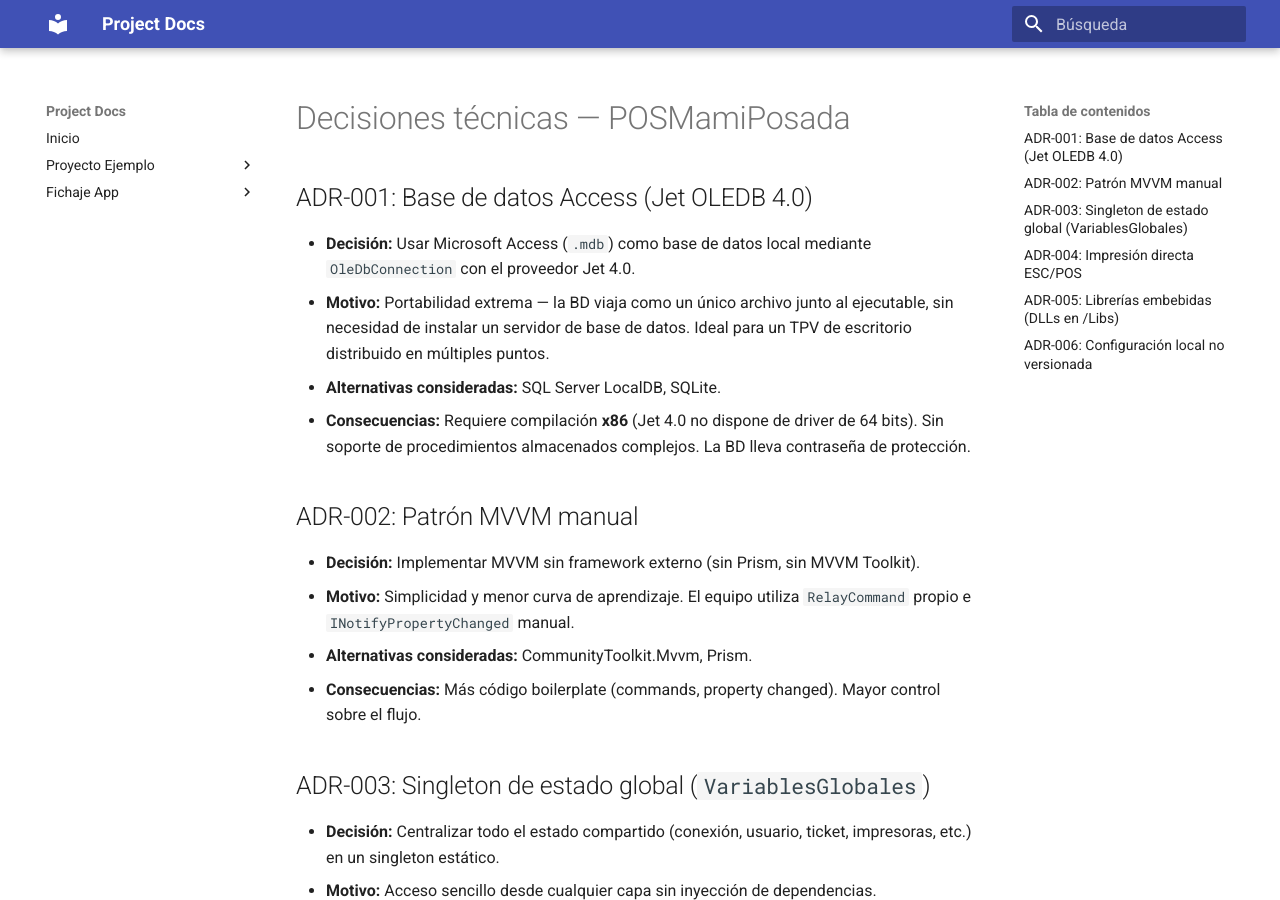
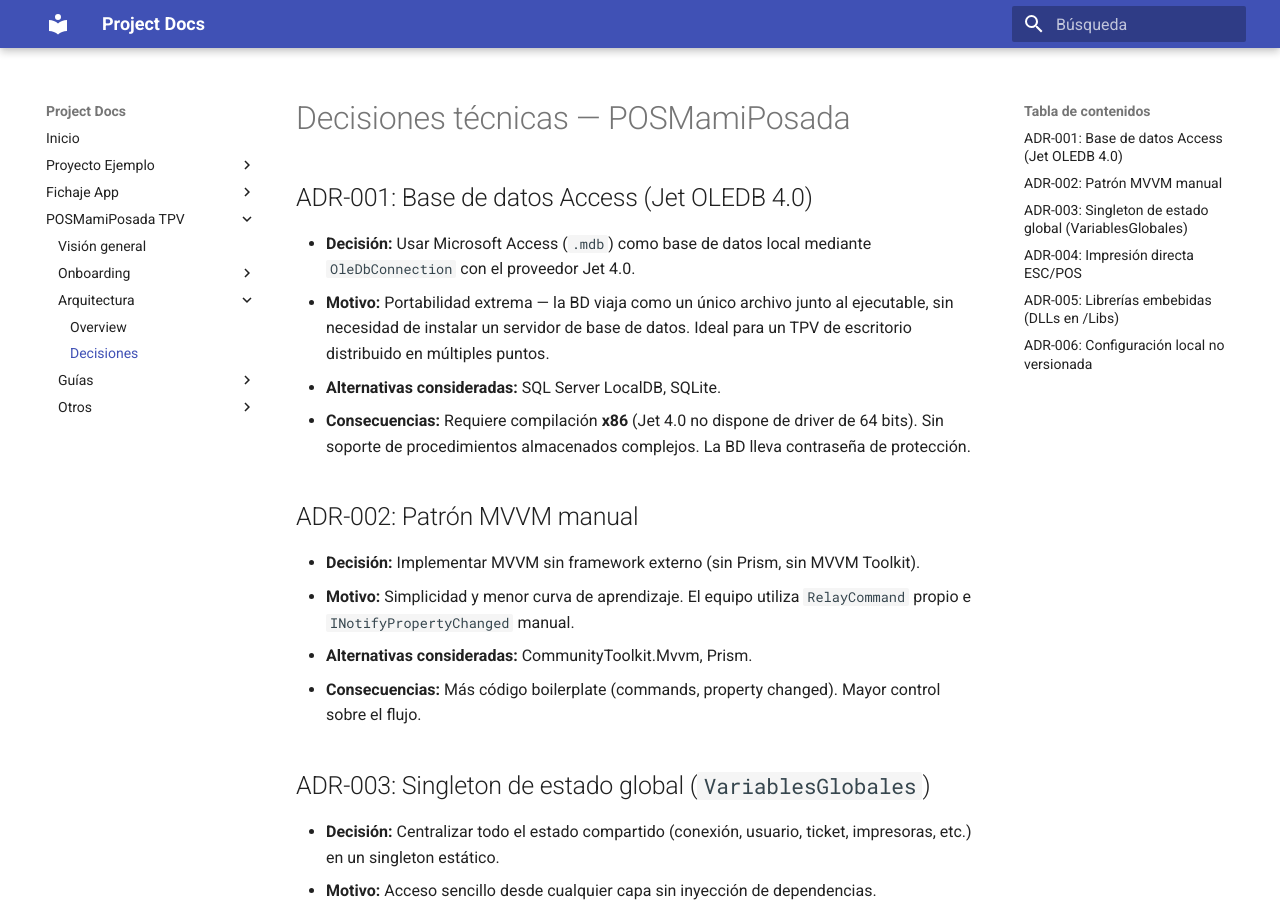
Before and after one commit to KongSoftwareSpain/projects-docs, an MkDocs documentation site: the page built from docs/mamiposada/arquitectura/decisiones.md, in a window 1280 px wide and 900 px high. Built offline with MkDocs 1.6.1 and Material for MkDocs 9.7.7, drawn with Linux system fonts in a browser that asks for light colours.

Commit message:
fix sidebar

```diff
--- a/mkdocs.yml
+++ b/mkdocs.yml
@@ -40,3 +40,15 @@ nav:
           - Convenciones: fichaje_app/guias/convenciones.md
       - Otros:
           - Recursos: fichaje_app/otros/recursos.md
+  - POSMamiPosada TPV:
+      - Visión general: mamiposada/index.md
+      - Onboarding:
+          - Introducción: mamiposada/onboarding/intro.md
+          - Entorno: mamiposada/onboarding/entorno.md
+      - Arquitectura:
+          - Overview: mamiposada/arquitectura/overview.md
+          - Decisiones: mamiposada/arquitectura/decisiones.md
+      - Guías:
+          - Convenciones: mamiposada/guias/convenciones.md
+      - Otros:
+          - Recursos: mamiposada/otros/recursos.md
```
